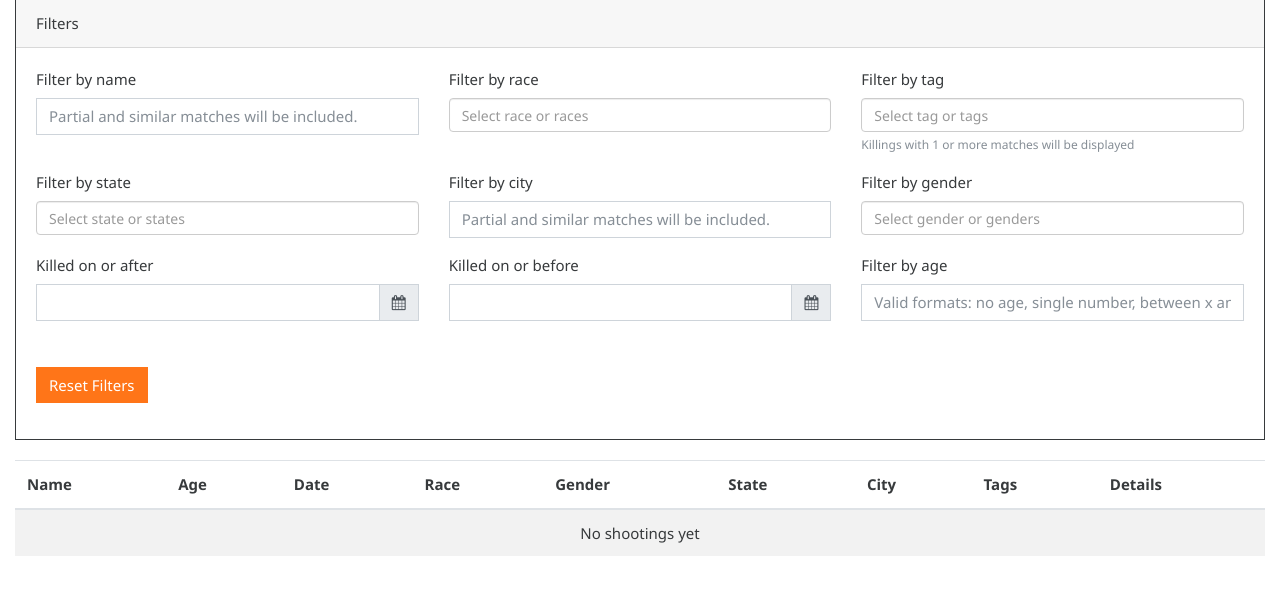
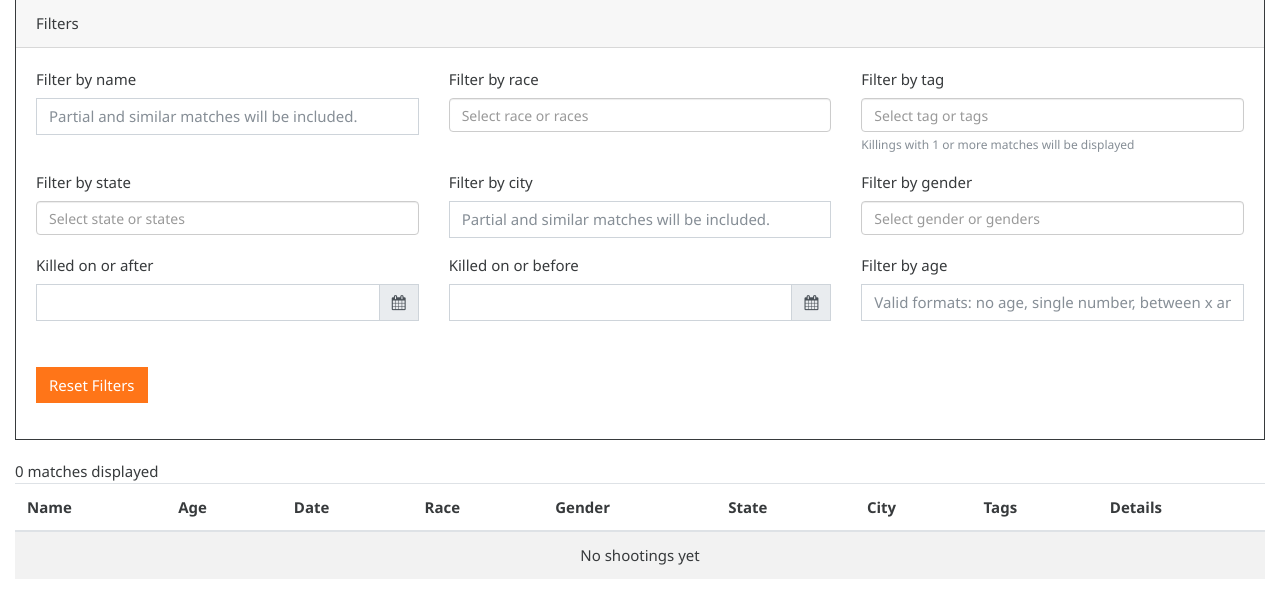
Before and after one commit to DumplingTechnologiesLLC/donutoperator, a Django app: page / in a window 1280 px wide. Shown: the part 210-805 px from the top of the page. Before the commit the page ends 766 px from the top, so only its background shows below. Run offline with Django 3.2, Linux system fonts and the light colour scheme; data that the repository does not hold is empty; some libraries are stand-ins or nearby versions.

Commit message:
added number of filter matches to frontend

```diff
--- a/config/templates/roster/index.html
+++ b/config/templates/roster/index.html
@@ -109,6 +109,7 @@
                 </div>
             </div>
         </div>
+        <span>((displayed_shootings.length)) matches displayed</span>
         <div class="row">
             <div class="col-lg-12">
                 <table class="table table-striped table-hover">
```
